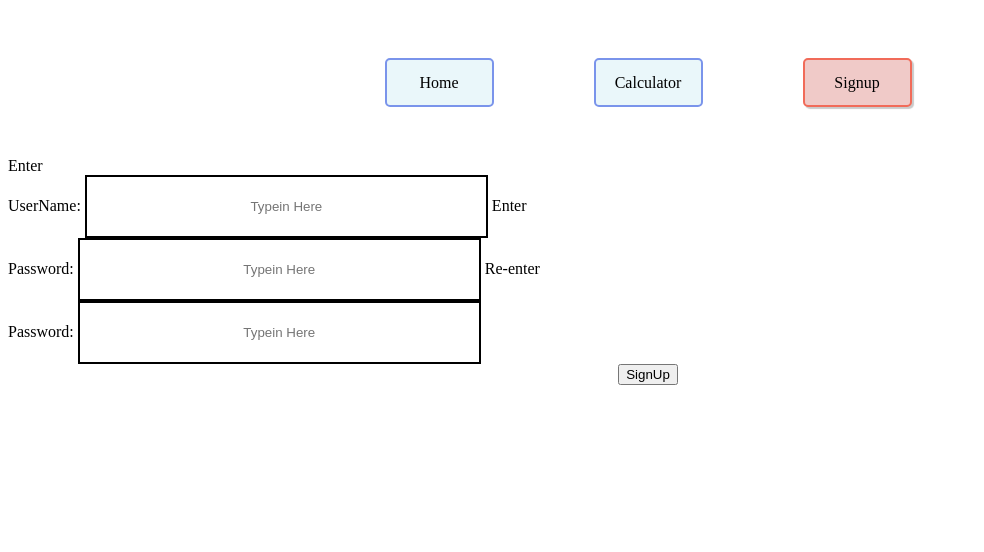
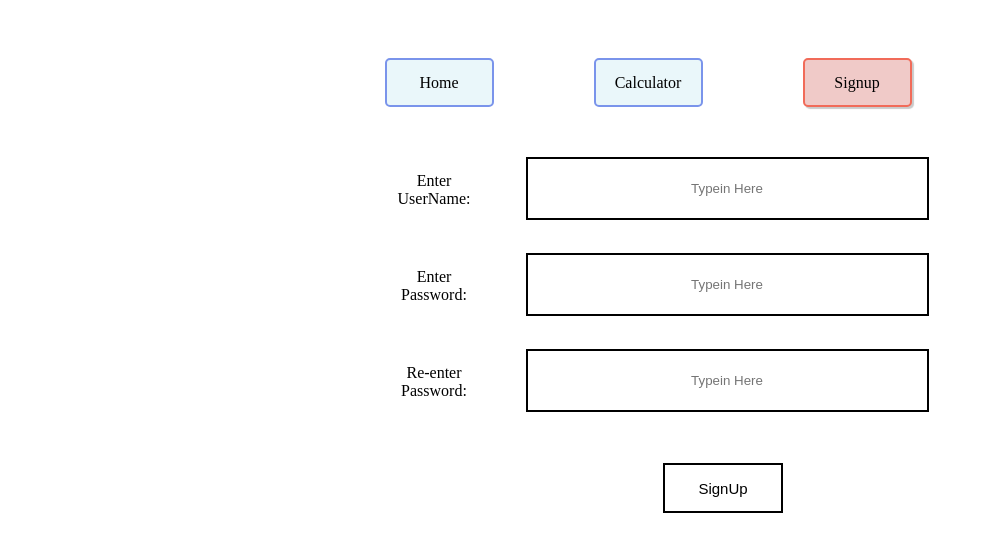
Before and after one commit to ThanuKrishnan32/basic-HTML-and-CSS, a plain HTML site: page signup.html in a window 1280 px wide. Shown: the whole page, without its empty margins (0-984 px from the left). Drawn offline with Linux system fonts and the light colour scheme.

Commit message:
Update signup.html

```diff
--- a/signup.html
+++ b/signup.html
@@ -14,27 +14,35 @@
         <a class="highlight" href="Signup.html">Signup</a>
     </div>
     <form>
-        <div class="signupform">
-            <label for="username" style="text-align: center;">
+          <div class="center-align">
+          <div>
+            <div class="form-container">
+            <label for="username" class="signup-label">
                 Enter<br>
                 UserName:
             </label>
             <input type="text" id="username"  class= "inputarea" placeholder="Typein Here" style="text-align: center;" />
-            <label for="upassword" style="text-align: center;">
+            </div>
+            <div class="form-container">
+            <label for="upassword" class="signup-label">
                 Enter<br>
                 Password:
             </label>
             <input type="password" id="upassword" class= "inputarea" placeholder="Typein Here" style="text-align: center;" />
-            <label for="rpassword" style="text-align: center;">
+            </div>
+            <div class="form-container">
+            <label for="rpassword" class="signup-label">
                 Re-enter<br>
                 Password:
             </label>
             <input type="password" id="rpassword" class= "inputarea" placeholder="Typein Here" style="text-align: center;" />
+            </div>
+          </div>
+          </div>
             <br>
-        </div>
-        <div class="center-align">
-            <button>SignUp</button>
-        </div>
+            <div class="center-align">
+               <button class="signup-button">SignUp</button>
+            </div>
     </form>
 </body>
 </html>
```
